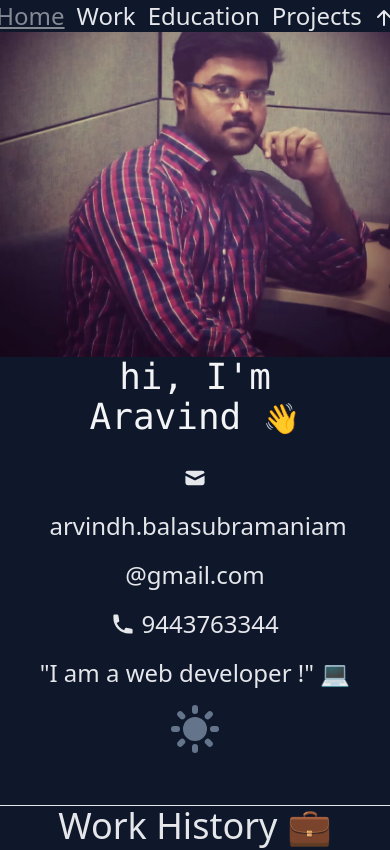
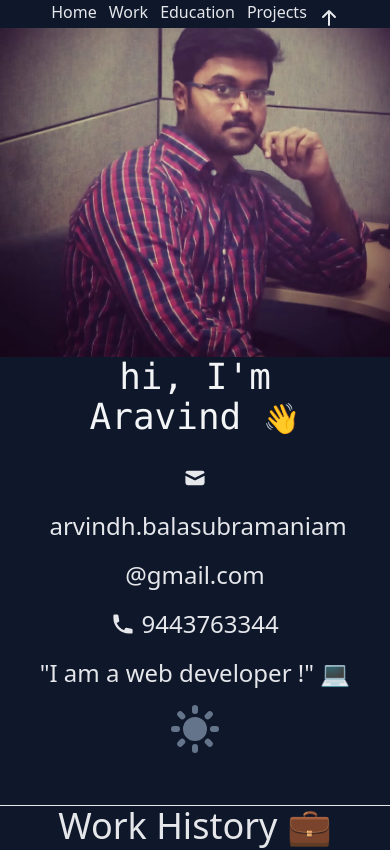
Before and after one commit to MurugeshAravind/Resume, a React (Create React App) app: page / in a window 390 px wide. Shown: the top 850 px of the page. Built offline with nearby package versions, Linux system fonts and the light colour scheme.

Commit message:
changes made in the navigation component

```diff
--- a/src/Navigation/Navigation.component.jsx
+++ b/src/Navigation/Navigation.component.jsx
@@ -1,4 +1,4 @@
-const Navigation = (props) => {
+const Navigation = () => {
   const handleClick = (event, name) => {
     event.preventDefault();
     let finalNameString;
@@ -13,37 +13,36 @@ const Navigation = (props) => {
       top: section?.offsetTop - 30 || 0,
       behavior: "smooth",
     });
-    props.data(name);
   };
   return (
     <nav className="dark:bg-slate-900 bg-white fixed z-10 w-full">
       <ul className="flex space-x-3 hover:cursor-pointer justify-center dark:text-gray-200">
         <li
-          className="text-2xl hover:animate-pulse hover:underline"
+          className="lg:md:sm:text-2xl hover:animate-pulse hover:underline"
           onClick={(e) => handleClick(e, "Home")}
         >
           Home
         </li>
         <li
-          className="text-2xl hover:animate-pulse hover:underline"
+          className="lg:md:sm:text-2xl hover:animate-pulse hover:underline"
           onClick={(e) => handleClick(e, "Work")}
         >
           Work
         </li>
         <li
-          className="text-2xl hover:animate-pulse hover:underline"
+          className="lg:md:sm:text-2xl hover:animate-pulse hover:underline"
           onClick={(e) => handleClick(e, "Education")}
         >
           Education
         </li>
         <li
-          className="text-2xl hover:animate-pulse hover:underline"
+          className="lg:md:sm:text-2xl hover:animate-pulse hover:underline"
           onClick={(e) => handleClick(e, "Projects")}
         >
           Projects
         </li>
         <li
-          className="text-2xl hover:animate-pulse hover:underline"
+          className="lg:md:sm:text-2xl hover:animate-pulse hover:underline"
           onClick={(e) => handleClick(e, "Top")}
         >
           <svg
```
